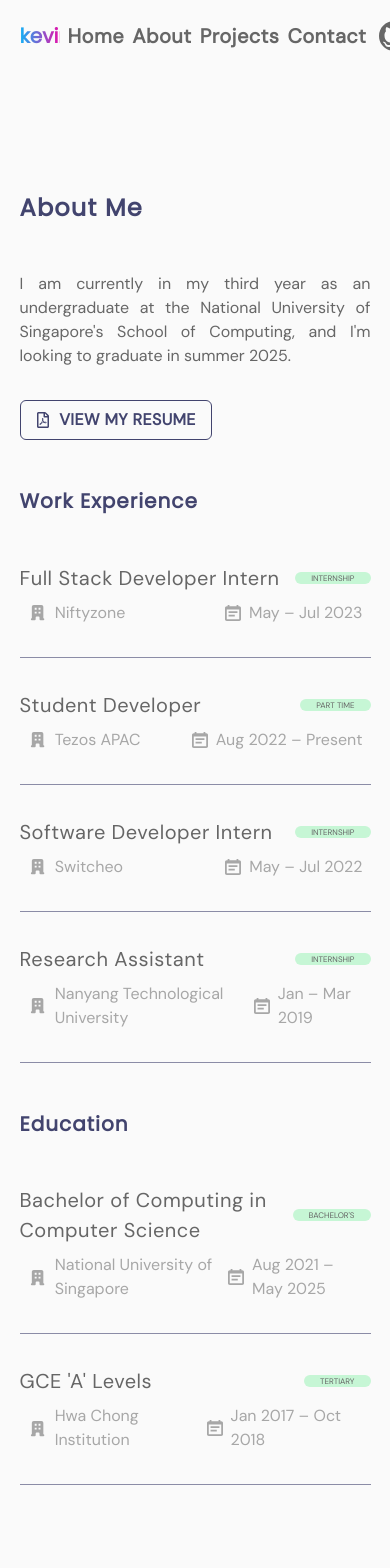
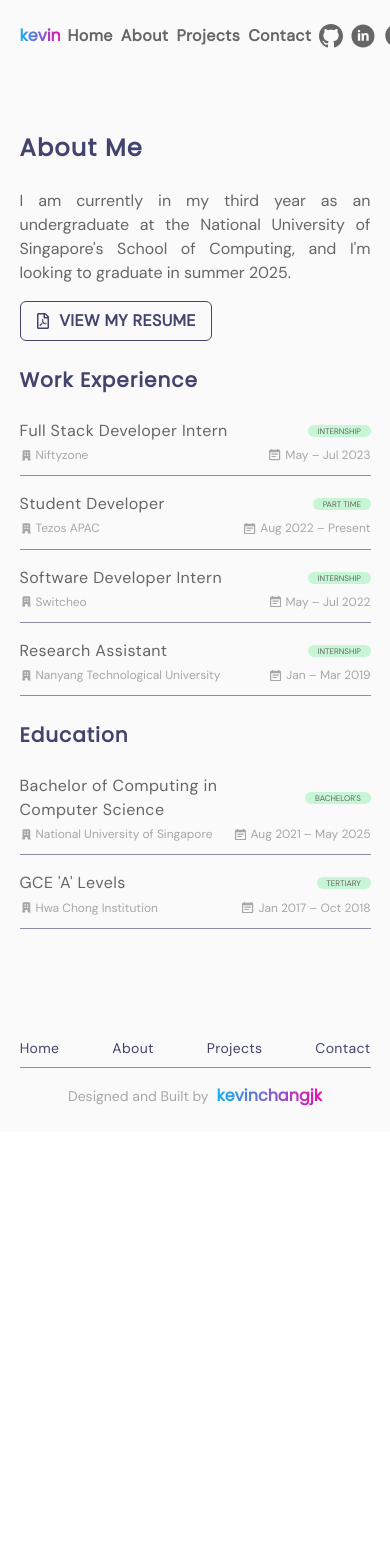
Before and after one commit to kevinchangjk/portfolio, a Next.js app: page /about in a window 390 px wide. Shown: the top 1568 px of the page. After the commit the page ends 1132 px from the top, so only its background shows below. Built offline with nearby package versions, Linux system fonts and the light colour scheme.

Commit message:
mobile: make about page responsive

```diff
--- a/components/ColorModeButton.tsx
+++ b/components/ColorModeButton.tsx
@@ -23,10 +23,22 @@ export default function ColorModeButton() {
   }
 
   return (
-    <Button padding="0rem" bgColor="transparent" onClick={handleClick}>
+    <Button
+      padding="0rem"
+      minWidth="1.5rem"
+      minHeight="1.5rem"
+      height="min"
+      bgColor="transparent"
+      onClick={handleClick}
+    >
       <Icon
         as={useColorModeValue(RiMoonFill, CgSun)}
-        boxSize="2rem"
+        boxSize={{
+          base: "1.7rem",
+          md: "2rem",
+          xl: "2.2rem",
+          "2xl": "2.4rem",
+        }}
         color={useColorModeValue("gray.3", "gray.4")}
       />
     </Button>
--- a/components/ExperienceCard.tsx
+++ b/components/ExperienceCard.tsx
@@ -1,6 +1,14 @@
 import { Experience } from "@/utils/types";
 import { CalendarIcon } from "@chakra-ui/icons";
-import { Badge, Divider, HStack, Icon, Text, VStack, useColorModeValue } from "@chakra-ui/react";
+import {
+  Badge,
+  Divider,
+  HStack,
+  Icon,
+  Text,
+  VStack,
+  useColorModeValue,
+} from "@chakra-ui/react";
 import { HiOfficeBuilding } from "react-icons/hi";
 
 export default function ExperienceCard({
@@ -10,33 +18,114 @@ export default function ExperienceCard({
 }) {
   const { title, type, location, period } = experience;
   return (
-    <VStack spacing="0.5rem">
+    <VStack
+      spacing={{
+        base: "0.2rem",
+        md: "0.35rem",
+        xl: "0.5rem",
+        "2xl": "0.75rem",
+      }}
+    >
       <HStack width="full" justifyContent="space-between">
-        <Text fontSize="xl" variant="descriptor">
+        <Text
+          fontSize={{
+            base: "md",
+            md: "lg",
+            xl: "xl",
+            "2xl": "2xl",
+          }}
+          variant="descriptor"
+        >
           {title}
         </Text>
         <Badge
           colorScheme="green"
           variant={useColorModeValue("subtle", "solid")}
           rounded="full"
-          paddingX="1rem"
+          paddingX={{
+            base: "0.6rem",
+            md: "0.8rem",
+            xl: "1rem",
+            "2xl": "1.2rem",
+          }}
         >
           <Text variant="tag">{type}</Text>
         </Badge>
       </HStack>
       <HStack
-        marginBottom="1.5rem"
-        paddingX="0.5rem"
+        marginBottom={{
+          base: "0.5rem",
+          md: "1rem",
+          xl: "1.5rem",
+          "2xl": "2rem",
+        }}
+        paddingX={{
+          base: "0rem",
+          md: "0.25rem",
+          xl: "0.5rem",
+          "2xl": "0.75rem",
+        }}
         width="full"
         justifyContent="space-between"
       >
-        <HStack spacing="0.5rem">
-          <Icon as={HiOfficeBuilding} color="gray.4" boxSize="1.2rem" />
-          <Text variant="subtle">{location}</Text>
+        <HStack
+          spacing={{
+            base: "0.2rem",
+            md: "0.4rem",
+            xl: "0.5rem",
+            "2xl": "0.75rem",
+          }}
+        >
+          <Icon
+            as={HiOfficeBuilding}
+            color="gray.4"
+            boxSize={{
+              base: "0.8rem",
+              md: "1rem",
+              xl: "1.2rem",
+              "2xl": "1.4rem",
+            }}
+          />
+          <Text
+            variant="subtle"
+            fontSize={{
+              base: "xs",
+              md: "sm",
+              xl: "md",
+              "2xl": "lg",
+            }}
+          >
+            {location}
+          </Text>
         </HStack>
-        <HStack spacing="0.5rem">
-          <CalendarIcon color="gray.4" boxSize="1rem" />
-          <Text variant="subtle">{period}</Text>
+        <HStack
+          spacing={{
+            base: "0.3rem",
+            md: "0.5rem",
+            xl: "0.6rem",
+            "2xl": "0.8rem",
+          }}
+        >
+          <CalendarIcon
+            color="gray.4"
+            boxSize={{
+              base: "0.7rem",
+              md: "0.9rem",
+              xl: "1rem",
+              "2xl": "1.2rem",
+            }}
+          />
+          <Text
+            variant="subtle"
+            fontSize={{
+              base: "xs",
+              md: "sm",
+              xl: "md",
+              "2xl": "lg",
+            }}
+          >
+            {period}
+          </Text>
         </HStack>
       </HStack>
       <Divider />
--- a/components/Footer.tsx
+++ b/components/Footer.tsx
@@ -7,22 +7,105 @@ import {
 } from "@chakra-ui/react";
 import Logo from "./Logo";
 import InternalLink from "./InternalLink";
+import { useEffect, useState } from "react";
 
 export default function Footer() {
   const primaryColor = useColorModeValue("gray.2", "gray.4");
+  const [width, setWidth] = useState(0);
+
+  useEffect(() => {
+    const handleResizeWindow = () => setWidth(window.innerWidth);
+    // subscribe to window resize event "onComponentDidMount"
+    window.addEventListener("resize", handleResizeWindow);
+    return () => {
+      // unsubscribe "onComponentDestroy"
+      window.removeEventListener("resize", handleResizeWindow);
+    };
+  }, []);
 
   function displayLink(route: string, text: string) {
     return (
       <InternalLink href={route} color={primaryColor} thickness="px">
-        <Text variant="footer" fontSize="lg">
+        <Text
+          variant="footer"
+          fontSize={{
+            base: "sm",
+            md: "md",
+            xl: "lg",
+            "2xl": "xl",
+          }}
+        >
           {text}
         </Text>
       </InternalLink>
     );
   }
 
+  function displayFooter() {
+    if (width < 624) {
       return (
-    <VStack width="full" marginTop="12rem" spacing="2rem">
+        <VStack
+          width="full"
+          marginTop={{
+            base: "12vh",
+            md: "16vh",
+            xl: "20vh",
+            "2xl": "24vh",
+          }}
+          spacing={{
+            base: "0.5rem",
+            md: "1rem",
+            xl: "2rem",
+            "2xl": "2.5rem",
+          }}
+        >
+          <HStack
+            width={{
+              base: "full",
+              sm: "80vw",
+            }}
+            alignSelf="center"
+            justifyContent="space-between"
+          >
+            {displayLink("/", "Home")}
+            {displayLink("/about", "About")}
+            {displayLink("/projects", "Projects")}
+            {displayLink("/contact-me", "Contact")}
+          </HStack>
+          <Divider bg="gray.2" />
+          <HStack spacing="0.5rem">
+            <Text
+              variant="subtle"
+              fontSize={{
+                base: "sm",
+                md: "md",
+                xl: "lg",
+                "2xl": "xl",
+              }}
+            >
+              Designed and Built by
+            </Text>
+            <Logo />
+          </HStack>
+        </VStack>
+      );
+    } else {
+      return (
+        <VStack
+          width="full"
+          marginTop={{
+            base: "12vh",
+            md: "16vh",
+            xl: "20vh",
+            "2xl": "24vh",
+          }}
+          spacing={{
+            base: "0.5rem",
+            md: "1rem",
+            xl: "2rem",
+            "2xl": "2.5rem",
+          }}
+        >
           <Divider bg="gray.2" />
           <HStack width="full" justifyContent="space-between">
             <HStack
@@ -40,7 +123,15 @@ export default function Footer() {
               {displayLink("/contact-me", "Contact")}
             </HStack>
             <HStack spacing="0.5rem">
-          <Text variant="subtle" fontSize="lg">
+              <Text
+                variant="subtle"
+                fontSize={{
+                  base: "sm",
+                  md: "md",
+                  xl: "lg",
+                  "2xl": "xl",
+                }}
+              >
                 Designed and Built by
               </Text>
               <Logo />
@@ -49,3 +140,7 @@ export default function Footer() {
         </VStack>
       );
     }
+  }
+
+  return displayFooter();
+}
--- a/components/Logo.tsx
+++ b/components/Logo.tsx
@@ -20,7 +20,12 @@ export default function Logo() {
       onClick={newGradient}
     >
       <Heading
-        fontSize="20px"
+        fontSize={{
+          base: "md",
+          md: "lg",
+          xl: "xl",
+          "2xl": "2xl",
+        }}
         background={gradient}
         backgroundClip="text"
         textColor="transparent"
--- a/components/Navbar.tsx
+++ b/components/Navbar.tsx
@@ -27,8 +27,21 @@ export default function Navbar() {
 
   function headerLink(route: string, text: string) {
     return (
-      <InternalLink href={route} color={primaryColor} thickness="2px">
-        <Text variant="strong" fontSize="xl">
+      <InternalLink
+        href={route}
+        color={primaryColor}
+        // eslint-disable-next-line no-use-before-define
+        thickness="2px"
+      >
+        <Text
+          variant="strong"
+          fontSize={{
+            base: "md",
+            md: "lg",
+            xl: "xl",
+            "2xl": "2xl",
+          }}
+        >
           {text}
         </Text>
       </InternalLink>
@@ -38,9 +51,24 @@ export default function Navbar() {
   function socialMedia(route: string, image: string) {
     return (
       <LinkBox>
-        <Button padding="0" bgColor="transparent">
+        <Button
+          padding="0"
+          minW="1.5rem"
+          minH="1.5rem"
+          height="min"
+          bgColor="transparent"
+        >
           <LinkOverlay href={route} isExternal={true}>
-            <Image src={image} alt="Social Media" />
+            <Image
+              src={image}
+              alt="Social Media"
+              boxSize={{
+                base: "1.5rem",
+                md: "1.75rem",
+                xl: "2rem",
+                "2xl": "2.25rem",
+              }}
+            />
           </LinkOverlay>
         </Button>
       </LinkBox>
@@ -63,10 +91,10 @@ export default function Navbar() {
         {headerLink("/contact-me", "Contact")}
         <HStack
           spacing={{
-            base: "0.3rem",
-            md: "0.6rem",
+            base: "0.5rem",
+            md: "0.75rem",
             xl: "1rem",
-            "2xl": "1.5rem",
+            "2xl": "1.25rem",
           }}
         >
           {socialMedia(github, githubImage)}
--- a/pages/about.tsx
+++ b/pages/about.tsx
@@ -30,12 +30,31 @@ export default function About() {
   return (
     <main>
       <VStack
-        marginTop="8rem"
-        spacing="2rem"
+        marginTop={{
+          base: "8vh",
+          md: "12vh",
+          xl: "16vh",
+          "2xl": "20vh",
+        }}
+        spacing={{
+          base: "1rem",
+          md: "1.5rem",
+          xl: "2rem",
+          "2xl": "2.5rem",
+        }}
         width={{ base: "full", md: "2xl", xl: "3xl", "2xl": "4xl" }}
         alignItems="left"
       >
-        <Heading paddingBottom="1rem" variant="primary" textAlign="left">
+        <Heading
+          paddingBottom={{
+            base: "0.6rem",
+            md: "0.8rem",
+            xl: "1rem",
+            "2xl": "1.2rem",
+          }}
+          variant="primary"
+          textAlign="left"
+        >
           About Me
         </Heading>
         <Text
@@ -71,11 +90,29 @@ export default function About() {
             </Button>
           </LinkBox>
         </VStack>
-        <Heading paddingY="1rem" variant="subPrimary" textAlign="left">
+        <Heading
+          paddingY={{
+            base: "0.6rem",
+            md: "0.8rem",
+            xl: "1rem",
+            "2xl": "1.2rem",
+          }}
+          variant="subPrimary"
+          textAlign="left"
+        >
           Work Experience
         </Heading>
         {displayExperiences(work)}
-        <Heading paddingY="1rem" variant="subPrimary" textAlign="left">
+        <Heading
+          paddingY={{
+            base: "0.6rem",
+            md: "0.8rem",
+            xl: "1rem",
+            "2xl": "1.2rem",
+          }}
+          variant="subPrimary"
+          textAlign="left"
+        >
           Education
         </Heading>
         {displayExperiences(education)}
```
Lines whose indentation alone changed are shown as unchanged.
